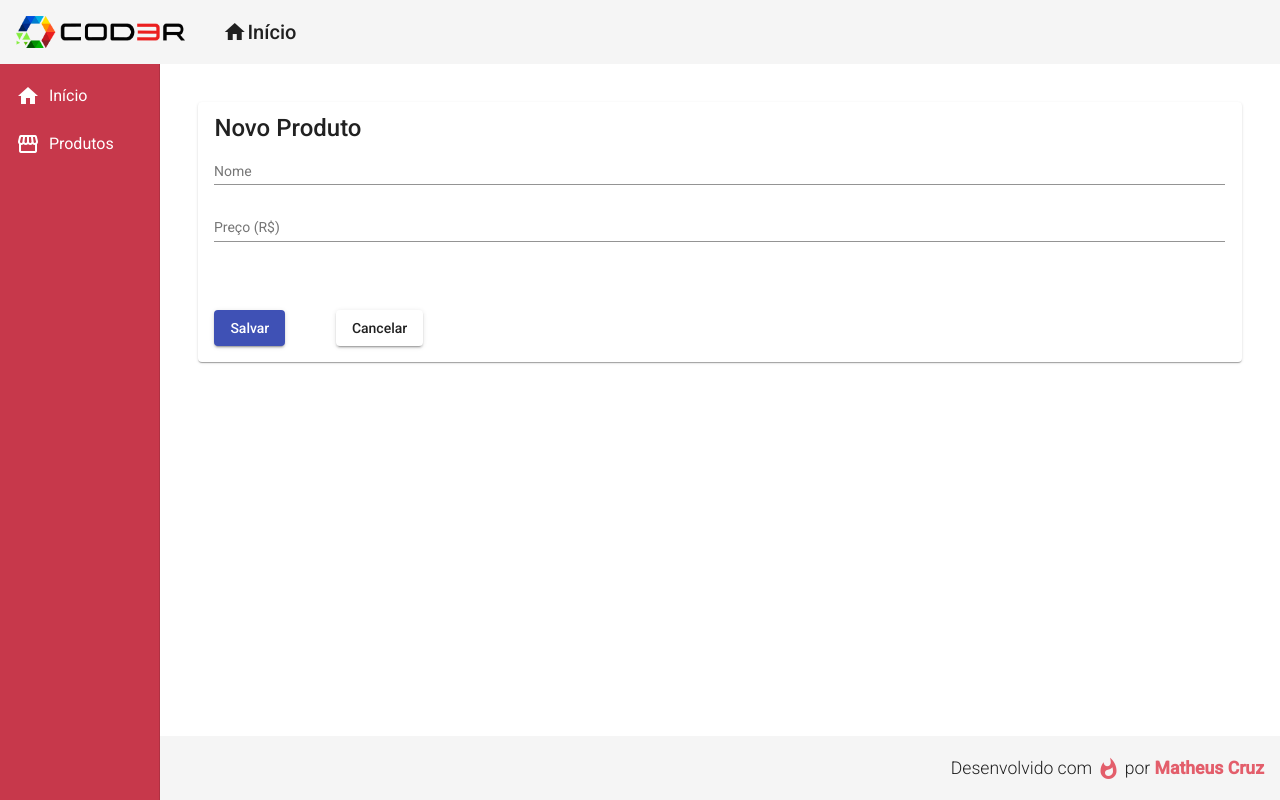
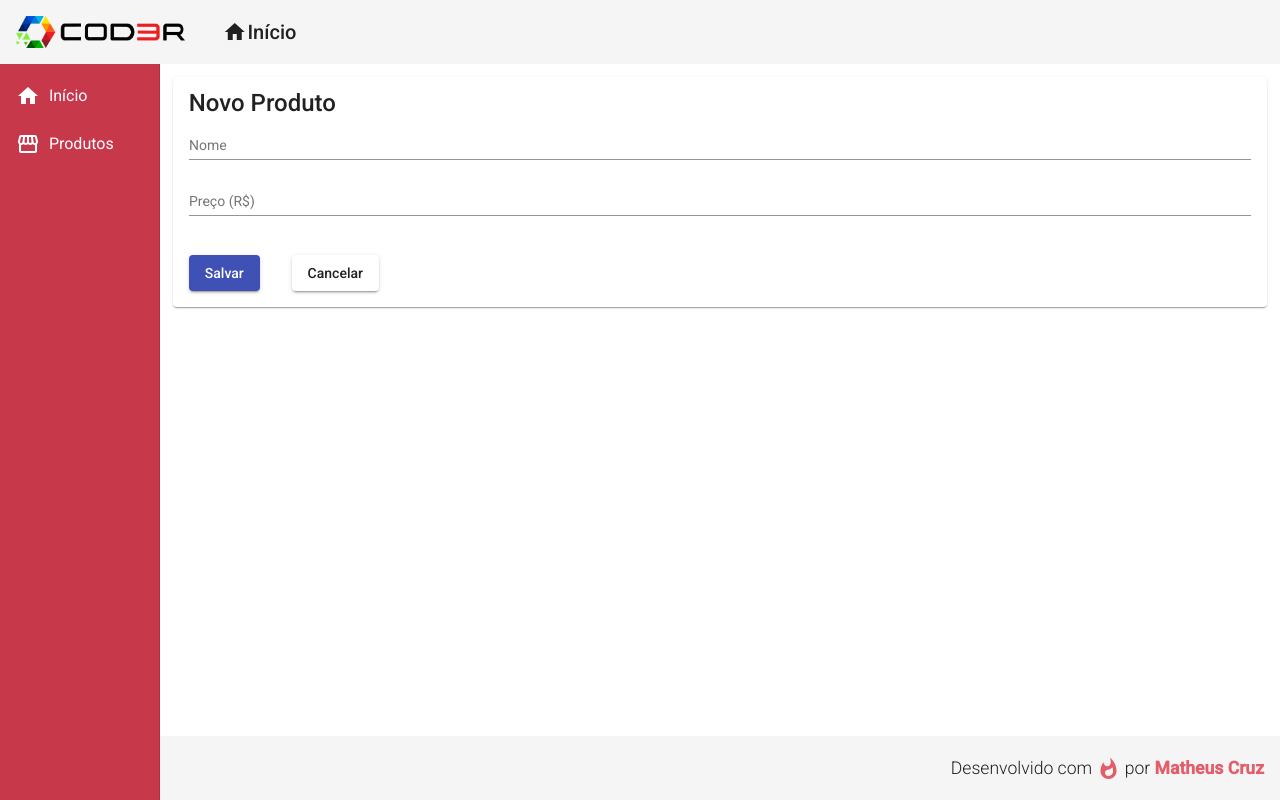
Before and after one commit to theusccruz/AppAngular-CursoCod3r, an Angular app in the folder frontend/: page /products/create in a window 1280 px wide. Built offline with nearby package versions, Linux system fonts and the light colour scheme.

Commit message:
melhorias no layout

```diff
--- a/frontend/src/app/components/product/product-create/product-create.component.css
+++ b/frontend/src/app/components/product/product-create/product-create.component.css
@@ -3,6 +3,6 @@ form {
     flex-direction: column;
 }
 button {
-    margin-top: 5%;
-    margin-right: 5%;
+    margin-top: 2%;
+    margin-right: 3%;
 }
--- a/frontend/src/app/components/template/nav/nav.component.css
+++ b/frontend/src/app/components/template/nav/nav.component.css
@@ -9,6 +9,6 @@
     padding-right: 7%;
 }
 .content {
-    padding: 3%;
+    padding: 1%;
     background-color: #FFF;
 }
--- a/frontend/src/app/views/product-crud/product-crud.component.css
+++ b/frontend/src/app/views/product-crud/product-crud.component.css
@@ -0,0 +1,3 @@
+button {
+    margin-bottom: 2%;
+}
```
